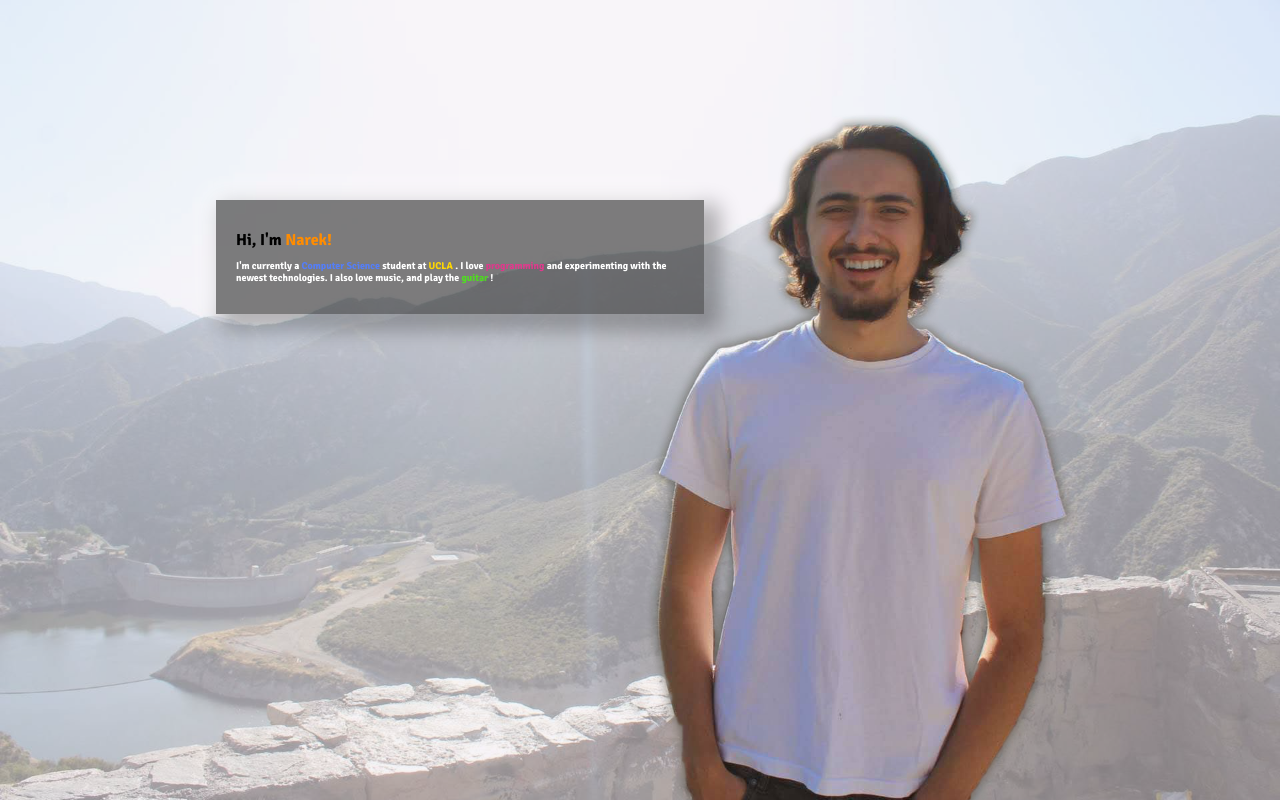
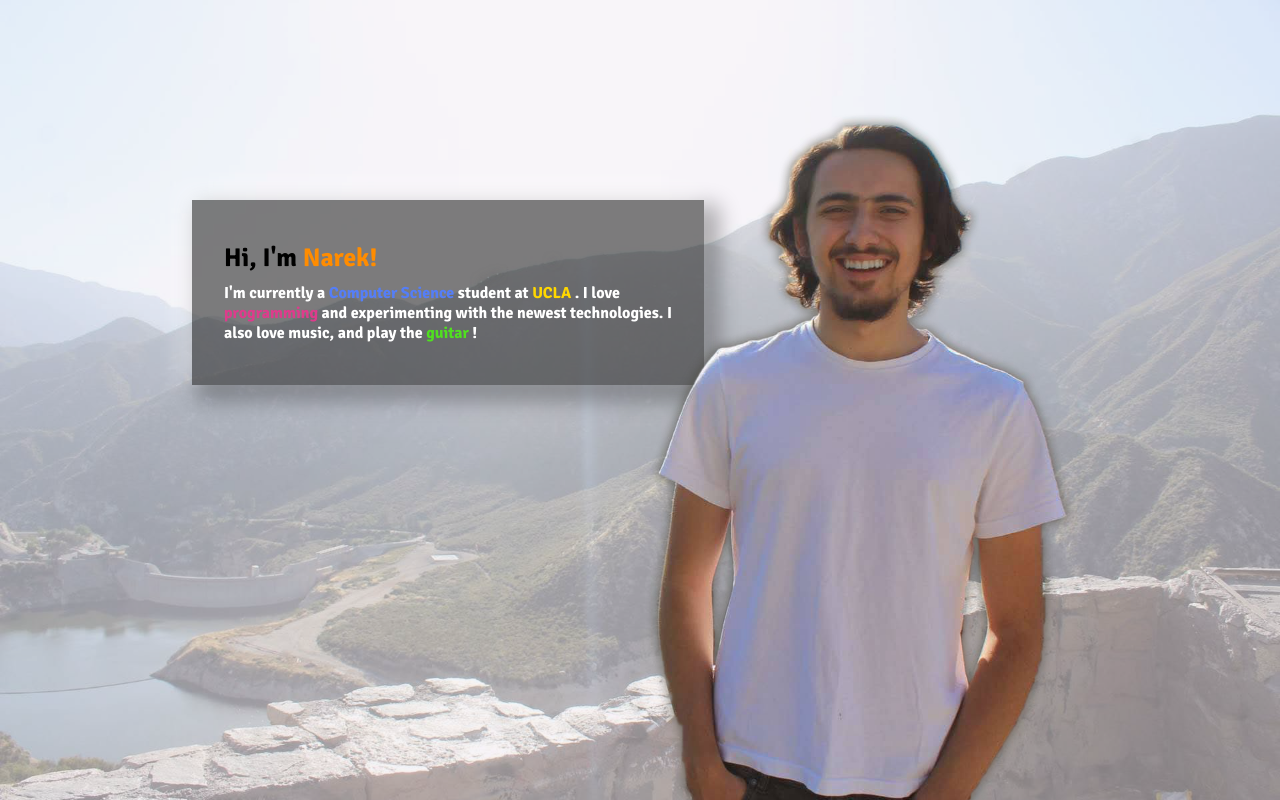
Before and after one commit to dadur604/PersonalWebsite, a plain HTML site: page index.html in a window 1280 px wide. Drawn offline with Linux system fonts and the light colour scheme.

Commit message:
Updated styles

```diff
--- a/styles.css
+++ b/styles.css
@@ -5,7 +5,6 @@ h1 {
 	//font-size: 2.5rem;
 	font-size: 1.6rem;
 	margin: 10px 0px;
-
 }
 
 h3 {
@@ -15,8 +14,24 @@ h3 {
 	margin: 10px 0px;
 }
 
+h1 {
+	position: relative;
+	z-index: 1;
+}
+
+h3 {
+	position: relative;
+	z-index: 1;
+}
+
 html {
-	font-size: 62.5%; /* 62.5% of 16px = 10px */
+	  font-size: 100%;
+}
+
+@media screen and (min-width: 768px) {
+	html {
+		font-size: 16px;
+	}
 }
 
 body {
@@ -50,7 +65,7 @@ img.background {
 div.content {
 	position: absolute;
 	right: 45vw;
-	top: 25vh;
+	top: min(25vh, 20vw);
 	max-width: 35vw;
 	background-color: #333333a0;
 	//border: solid #00000080 3px;
```
